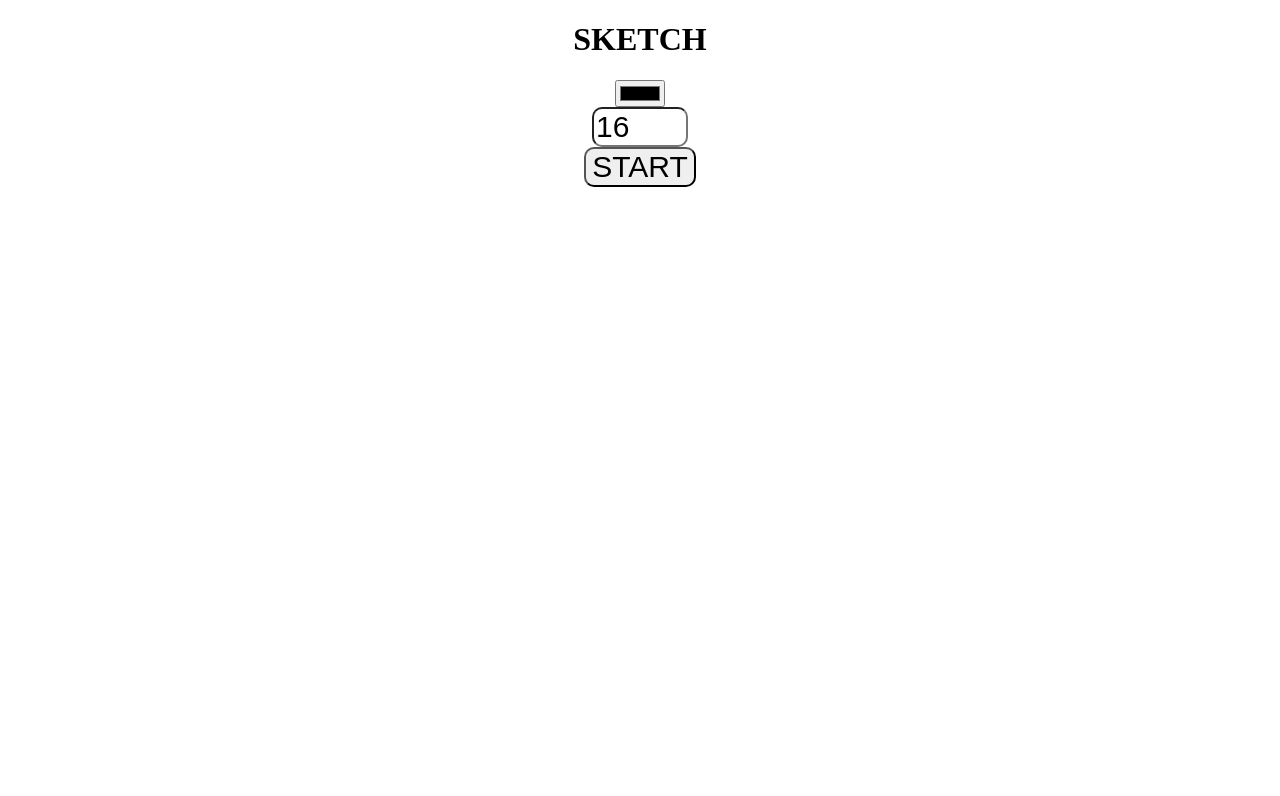
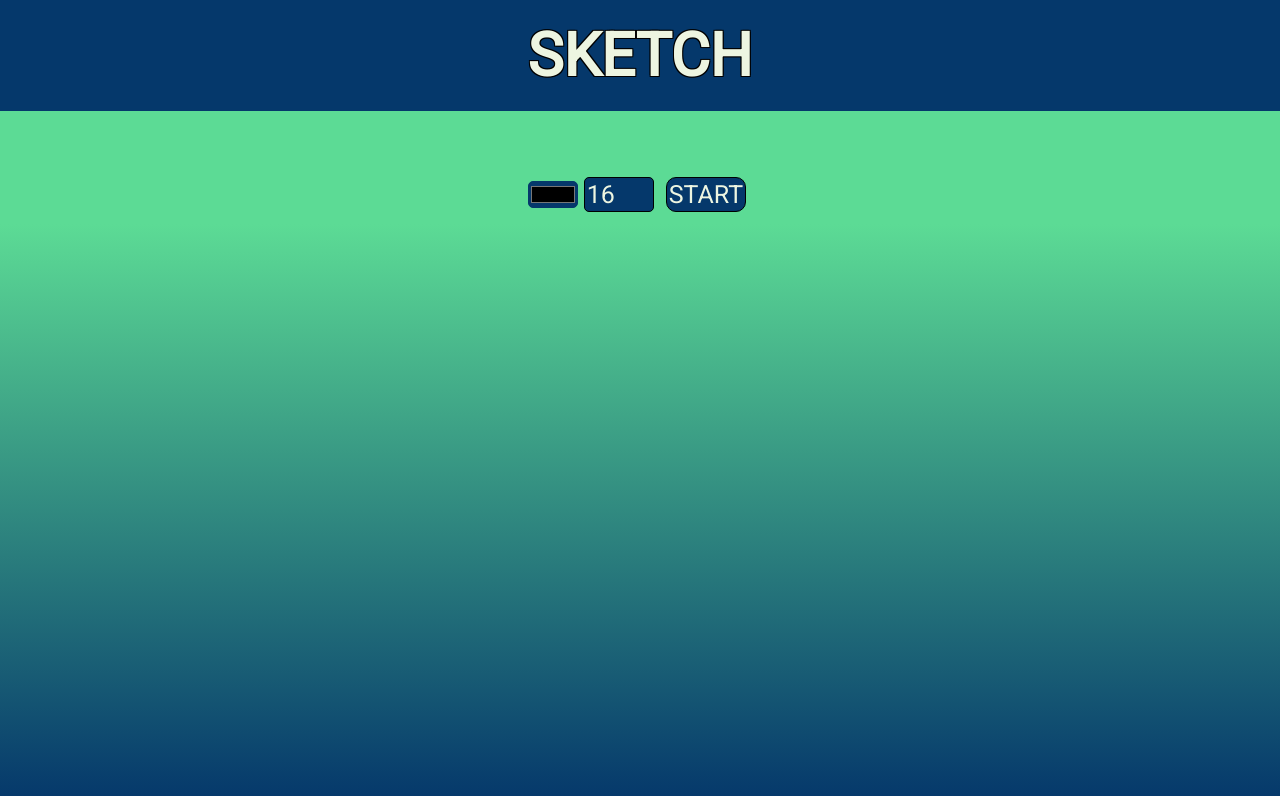
Before and after one commit to meriusss/sketch, a plain HTML site: page index.html in a window 1280 px wide. Drawn offline with Linux system fonts and the light colour scheme.

Commit message:
updated styles

```diff
--- a/styles.css
+++ b/styles.css
@@ -1,9 +1,17 @@
-.gray {
-    background-color: gray;
+* {
+    font-family: "Roboto";
+    padding: 0;
+    margin: 0;
 }
 
-.clicked {
-    background-color: black;
+body {
+    background: rgb(5,56,107);
+    background: linear-gradient(0deg, rgba(5,56,107,1) 0%, rgba(92,219,149,1) 72%);
+    background-repeat: no-repeat;
+}
+
+html, body {
+    min-height: 100%;
 }
 
 .sketchArea {
@@ -15,23 +23,50 @@
 }
 
 #title {
+    background-color: #05386B;
     text-align: center;
+    font-size: 60px;
+    color: #EDF5E1;
+    text-shadow: -1px -1px 0 #000, 1px -1px 0 #000, -1px 1px 0 #000, 1px 1px 0 #000;
+    padding: 20px 0px;
+    margin-bottom: 60px;
 }
 
 .buttonContainer {
     display: flex;
     justify-content: center;
     align-items: center;
-    flex-direction: column;
+    flex-direction: row;
+    max-width: 500px;
+    margin: auto;
+    margin-bottom: 50px;
 }
 
 .button {
+    color: #EDF5E1;
+    background-color: #05386B;
     border-radius: 10px;
-    font-size: 30px;
+    border: 1px solid black;
+    font-size: 25px;
+    margin: 6px;
+    padding: 2px;
 }
 
 .square {
     height: 30px;
     width: 30px;
     border: 1px solid black;
+    background-color: white;
 }
+
+#squaresSelector {
+    background-color: #05386B;
+    border-radius: 5px;
+    max-width: 75px;
+}
+
+#color {
+    background-color: #05386B;
+    border-radius: 5px;
+    border: 1px solid #05386B;
+}
```
